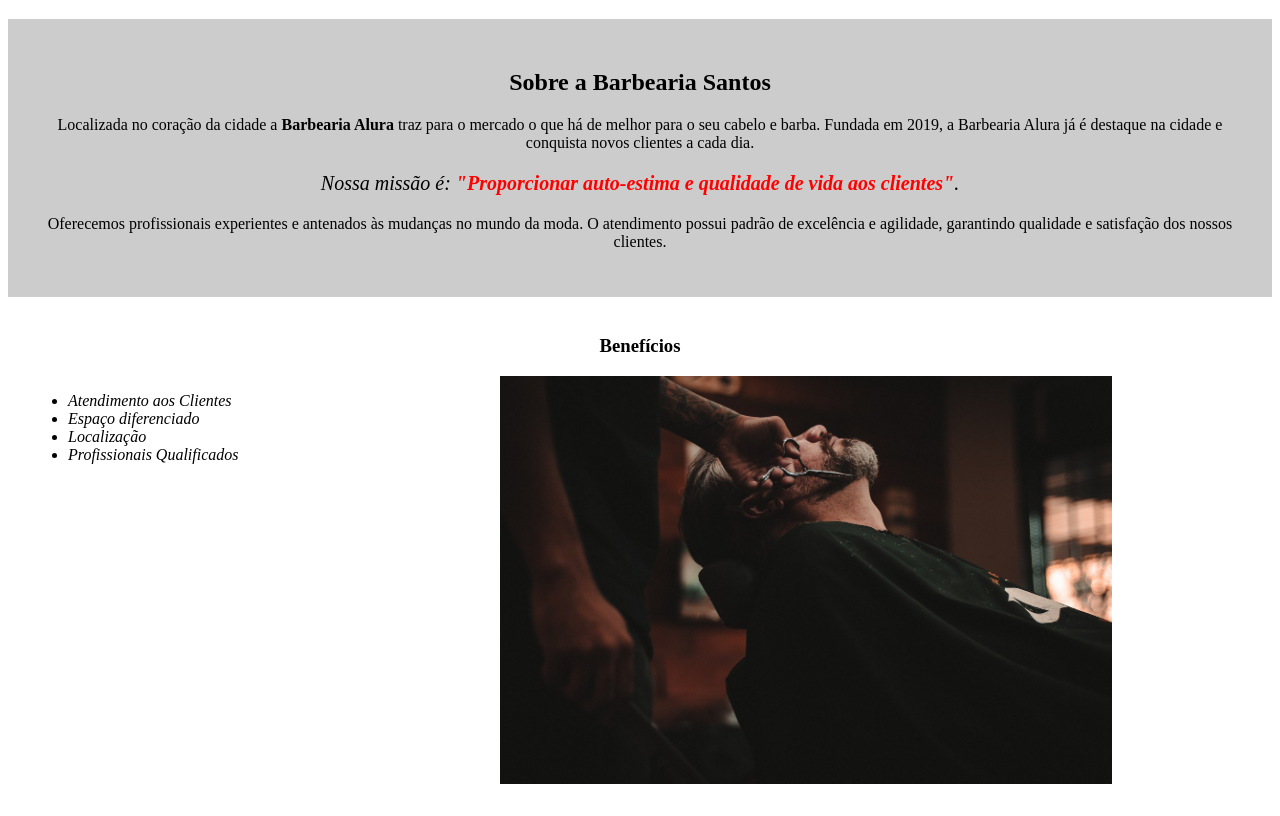
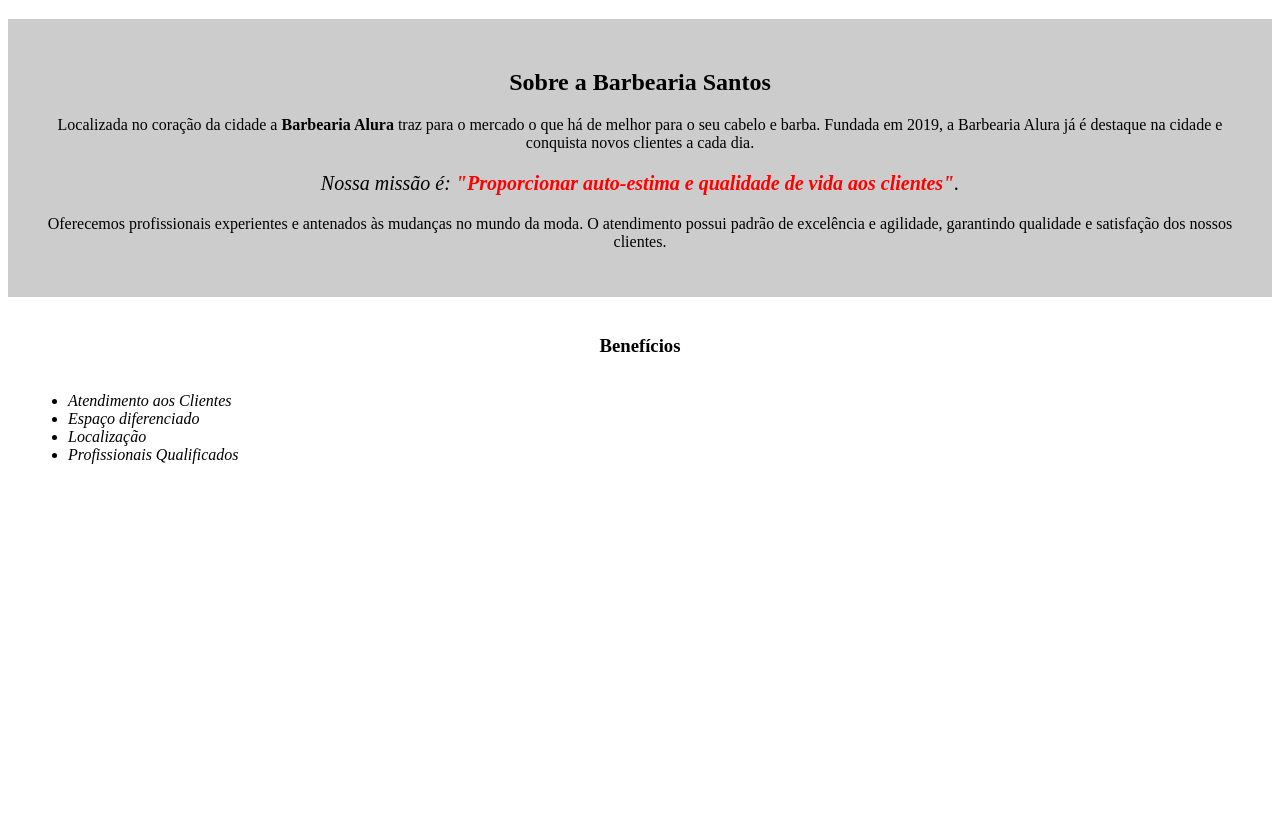
Before and after one commit to sgabrielly10/Primeiro-Programa, a plain HTML site: page index.html in a window 1280 px wide. Shown: the part 79-895 px from the top of the page. After the commit the page ends 800 px from the top, so only its background shows below. Drawn offline with Linux system fonts and the light colour scheme.

Commit message:
Update index.html

```diff
--- a/index.html
+++ b/index.html
@@ -31,7 +31,7 @@
 				<li class="itens">Profissionais Qualificados</li>
 			</ul>
 
-			<img src="beneficios.jpg" class="imagembeneficios">
+			<img src="" class="imagembeneficios">
 		</div>
 	</body>
 </html>
```
